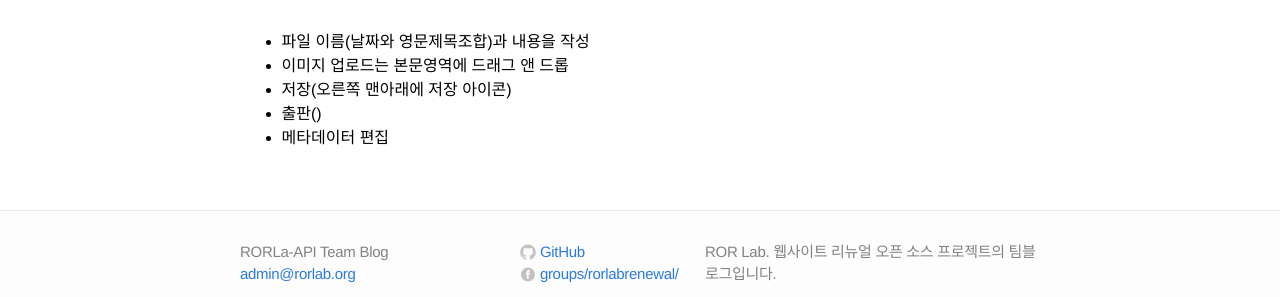
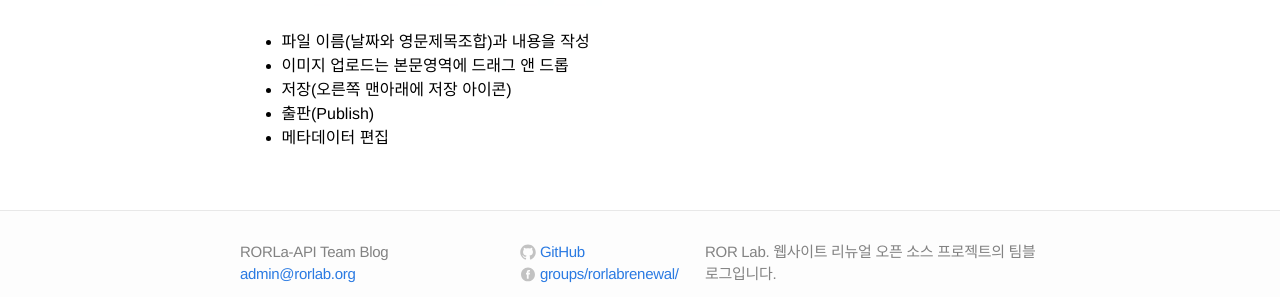
Before and after one commit to RORLabNew/rorlabnew.github.io, a Jekyll site: the page built from _posts/2014-06-03-introduce-prose.md, in a window 1280 px wide. Shown: the part 1317-1614 px from the top of the page. Built offline with Jekyll 4.4.1, drawn with Linux system fonts in a browser that asks for light colours; Markdown is read by kramdown in place of the engine named in the settings.

Commit message:
Updated 2014-06-03-introduce-prose.md

```diff
--- a/_posts/2014-06-03-introduce-prose.md
+++ b/_posts/2014-06-03-introduce-prose.md
@@ -20,5 +20,5 @@ published: true
 - 파일 이름(날짜와 영문제목조합)과 내용을 작성
 - 이미지 업로드는 본문영역에 드래그 앤 드롭
 - 저장(오른쪽 맨아래에 저장 아이콘)
-- 출판()
+- 출판(Publish)
 - 메타데이터 편집
```
